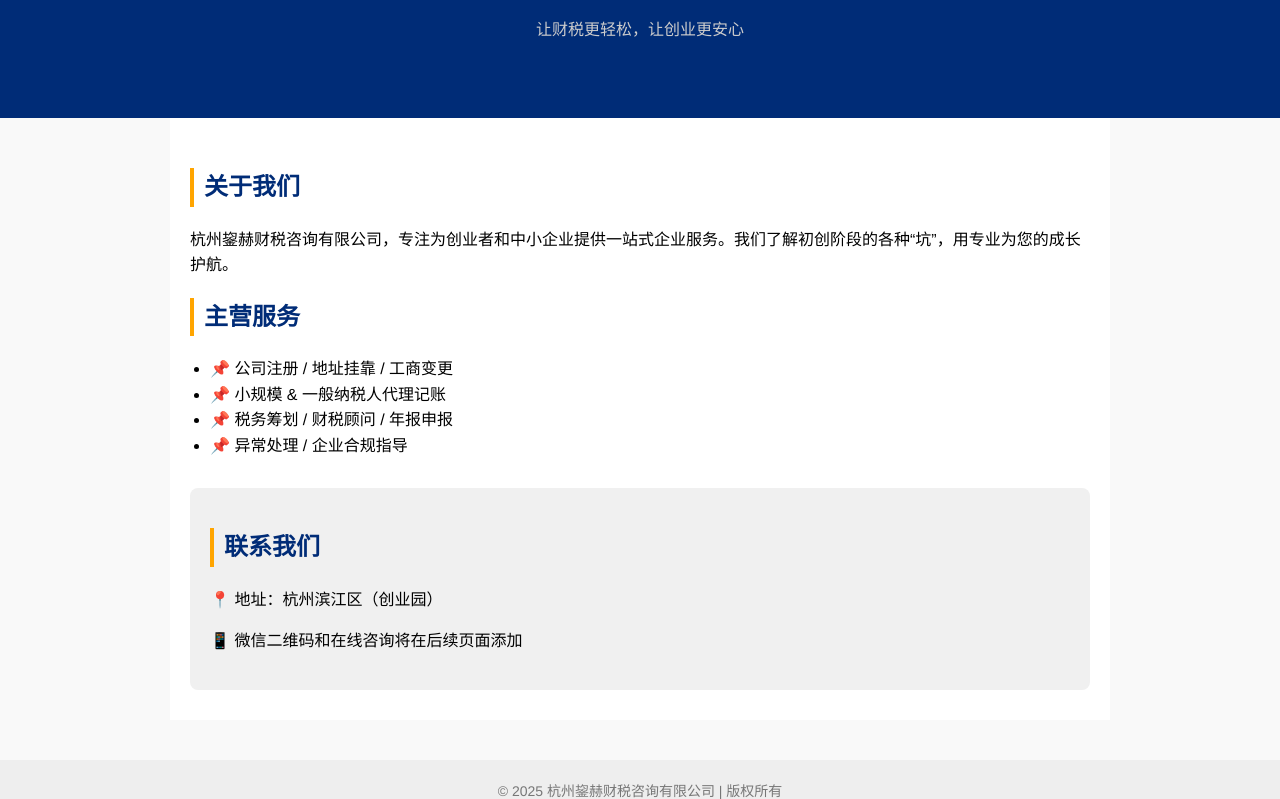
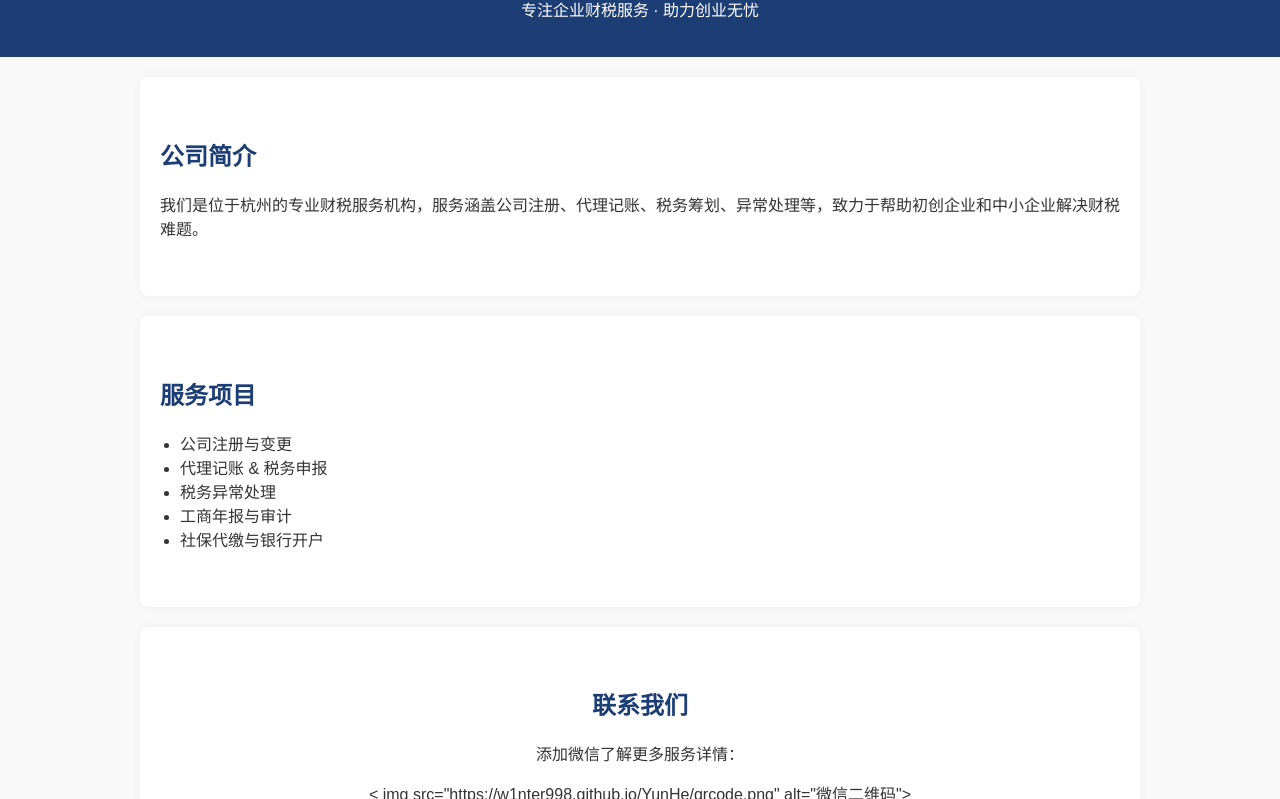
Before and after one commit to W1nter998/W1nter998.github.io, a plain HTML site: page index.html in a window 1280 px wide. Shown: the part 136-935 px from the top of the page. Drawn offline with Linux system fonts and the light colour scheme.

Commit message:
Update index.html

```diff
--- a/index.html
+++ b/index.html
@@ -1,116 +1,92 @@
 <!DOCTYPE html>
 <html lang="zh">
 <head>
-  <meta charset="UTF-8" />
-  <meta name="viewport" content="width=device-width, initial-scale=1.0"/>
-  <title>鋆赫财税 | 杭州鋆赫财税咨询有限公司</title>
+  <meta charset="UTF-8">
+  <meta name="viewport" content="width=device-width, initial-scale=1.0">
+  <title>鋆赫财税 | 官方网站</title>
   <style>
     body {
-      font-family: "Helvetica Neue", sans-serif;
+      font-family: "Microsoft YaHei", sans-serif;
       margin: 0;
-      padding: 0;
-      line-height: 1.6;
-      background-color: #f9f9f9;
+      background: #f9f9f9;
+      color: #333;
     }
-
     header {
-      background: #002C77;
+      background: #1d3e75;
       color: white;
-      padding: 60px 20px;
+      padding: 20px;
       text-align: center;
     }
-
     header img {
-      max-width: 120px;
-      margin-bottom: 20px;
+      height: 80px;
+      margin-bottom: 10px;
     }
-
-    h1 {
-      margin: 0 0 10px;
-      font-size: 32px;
-    }
-
-    .tagline {
-      font-size: 16px;
-      color: #ccc;
-    }
-
-    .container {
-      padding: 30px 20px;
-      max-width: 900px;
+    section {
+      padding: 40px 20px;
+      max-width: 960px;
       margin: auto;
       background: white;
+      box-shadow: 0 0 10px rgba(0,0,0,0.05);
+      margin-top: 20px;
+      border-radius: 8px;
     }
-
     h2 {
-      color: #002C77;
-      border-left: 4px solid #FFA500;
-      padding-left: 10px;
+      color: #1d3e75;
     }
-
-    ul {
+    .services ul {
       padding-left: 20px;
     }
-
-    .contact {
-      background: #f0f0f0;
-      padding: 20px;
-      margin-top: 30px;
-      border-radius: 8px;
+    .qr {
+      text-align: center;
     }
-
+    .qr img {
+      max-width: 200px;
+      margin-top: 10px;
+    }
     footer {
       text-align: center;
       padding: 20px;
       font-size: 14px;
-      color: #777;
-      background: #eee;
-      margin-top: 40px;
-    }
-
-    @media screen and (max-width: 600px) {
-      header, .container {
-        padding: 20px;
-      }
-
-      h1 {
-        font-size: 24px;
-      }
+      color: #666;
     }
   </style>
 </head>
 <body>
+
   <header>
-    < img src="https://raw.githubusercontent.com/W1nter998/YunHe/main/logo.jpeg" alt="鋆赫财税 Logo">
-    <h1>鋆赫财税</h1>
-    <p class="tagline">让财税更轻松，让创业更安心</p >
+    < img src="https://w1nter998.github.io/YunHe/logo.png" alt="鋆赫财税 Logo">
+    <h1>杭州鋆赫财税咨询有限公司</h1>
+    <p>专注企业财税服务 · 助力创业无忧</p >
   </header>
 
-  <div class="container">
   <section>
-      <h2>关于我们</h2>
-      <p>杭州鋆赫财税咨询有限公司，专注为创业者和中小企业提供一站式企业服务。我们了解初创阶段的各种“坑”，用专业为您的成长护航。</p >
+    <h2>公司简介</h2>
+    <p>我们是位于杭州的专业财税服务机构，服务涵盖公司注册、代理记账、税务筹划、异常处理等，致力于帮助初创企业和中小企业解决财税难题。</p >
   </section>
 
-    <section>
-      <h2>主营服务</h2>
+  <section class="services">
+    <h2>服务项目</h2>
     <ul>
-        <li>📌 公司注册 / 地址挂靠 / 工商变更</li>
-        <li>📌 小规模 & 一般纳税人代理记账</li>
-        <li>📌 税务筹划 / 财税顾问 / 年报申报</li>
-        <li>📌 异常处理 / 企业合规指导</li>
+      <li>公司注册与变更</li>
+      <li>代理记账 & 税务申报</li>
+      <li>税务异常处理</li>
+      <li>工商年报与审计</li>
+      <li>社保代缴与银行开户</li>
     </ul>
   </section>
 
-    <section class="contact">
+  <section class="qr">
     <h2>联系我们</h2>
-      <p>📍 地址：杭州滨江区（创业园）</p >
-      <p>📱 微信二维码和在线咨询将在后续页面添加</p >
+    <p>添加微信了解更多服务详情：</p >
+    < img src="https://w1nter998.github.io/YunHe/qrcode.png" alt="微信二维码">
   </section>
-  </div>
 
   <footer>
-    © 2025 杭州鋆赫财税咨询有限公司 | 版权所有
+    &copy; 2025 杭州鋆赫财税咨询有限公司 | 版权所有
   </footer>
+
+  <!-- ✅ Tidio 在线聊天插件 -->
+  <script src="//code.tidio.co/your-tidio-code-here.js" async></script>
+
 </body>
 </html>
```
Lines whose indentation alone changed are shown as unchanged.
